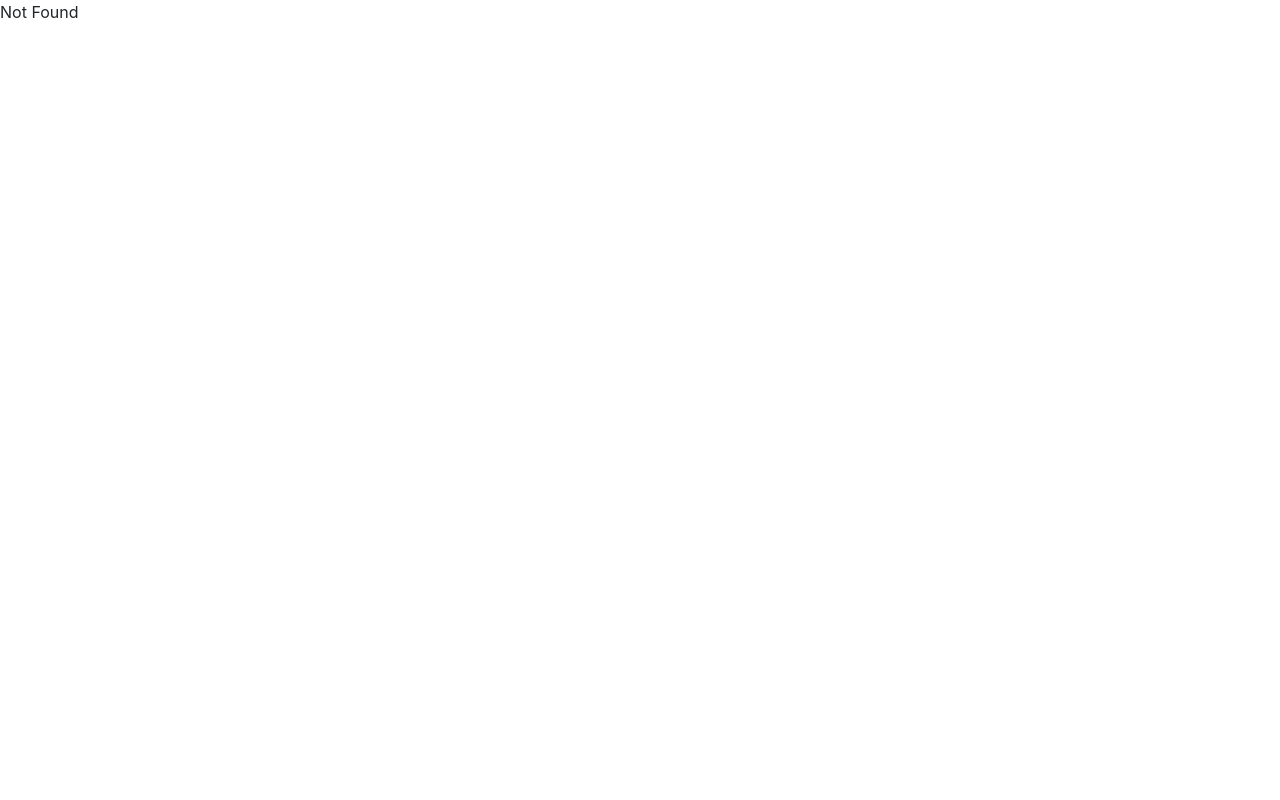
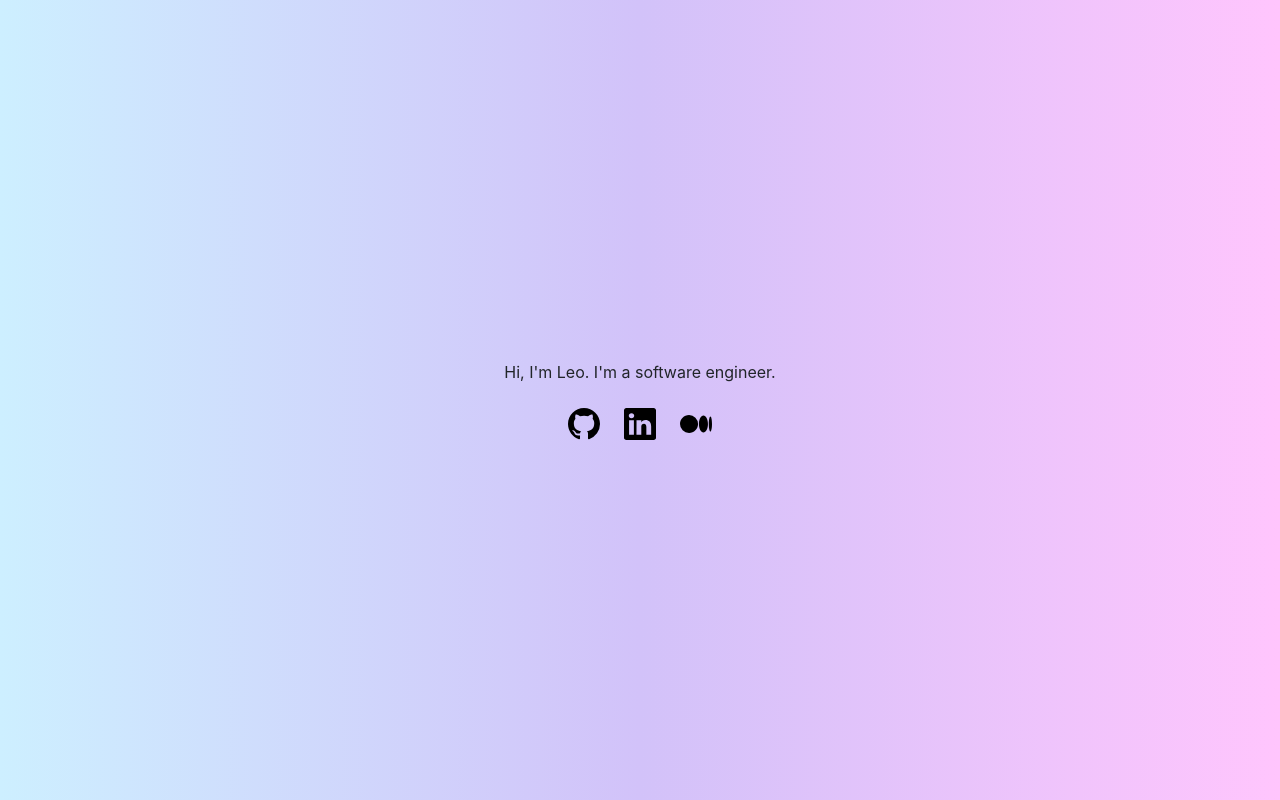
Before and after one commit to gwolianglien/LeoLien, a React (Create React App) app: page /leolien in a window 1280 px wide. Built offline with nearby package versions, Linux system fonts and the light colour scheme.

Commit message:
routing fixes

```diff
--- a/package.json
+++ b/package.json
@@ -1,5 +1,5 @@
 {
-  "homepage": "http://gwolianglien.github.io/",
+  "homepage": "http://gwolianglien.github.io/home",
   "name": "leolien",
   "version": "0.1.0",
   "private": true,
--- a/src/App.js
+++ b/src/App.js
@@ -1,16 +1,15 @@
-import { Fragment } from 'react';
-import { Routes, Route } from 'react-router-dom'
+import { Routes, Route, useRoutes } from 'react-router-dom'
 import Home from './pages/Home';
+import Projects from './pages/Projects';
 import Contact from './pages/Contact';
-import NotFound from './pages/NotFound';
 import './App.css';
 
 function App() {
   return (
     <Routes>
-      <Route index path="/" element={<Home />} />
+      <Route index path="/leolien" element={<Home />} />
+      <Route path="/projects" element={<Projects />} />
       <Route path="/contact" element={<Contact />} />
-      <Route path="*" element={<NotFound />} />
     </Routes>
   );
 }
--- a/src/pages/Contact.js
+++ b/src/pages/Contact.js
@@ -1,10 +1,11 @@
+import { partialGradient2 } from '../styles/styles';
 
 function Contact() {
-    return (
-        <div>
-            Contact
-        </div>
-    )
+  return (
+    <div className="app container-center container-fluid" style={partialGradient2}>
+      Find Me here:
+    </div>
+  );
 }
 
 export default Contact;
--- a/src/pages/Home.js
+++ b/src/pages/Home.js
@@ -7,7 +7,7 @@ function Home() {
     <div className="app container-center container-fluid" style={fullGradient}>
       <div className="row">
         Hi, I'm Leo.
-        I'm an engineer.
+        I'm a software engineer.
       </div>
       <br />
       <div className="row">
--- a/src/pages/NotFound.js
+++ /dev/null
@@ -1,10 +0,0 @@
-
-function NotFound() {
-    return (
-        <div>
-            Not Found
-        </div>
-    )
-}
-
-export default NotFound;
--- /dev/null
+++ b/src/pages/Projects.js
@@ -0,0 +1,11 @@
+import { partialGradient1 } from '../styles/styles';
+
+function Projects() {
+  return (
+    <div className="app container-center container-fluid" style={partialGradient1}>
+      My Projects
+    </div>
+  );
+}
+
+export default Projects;
```
